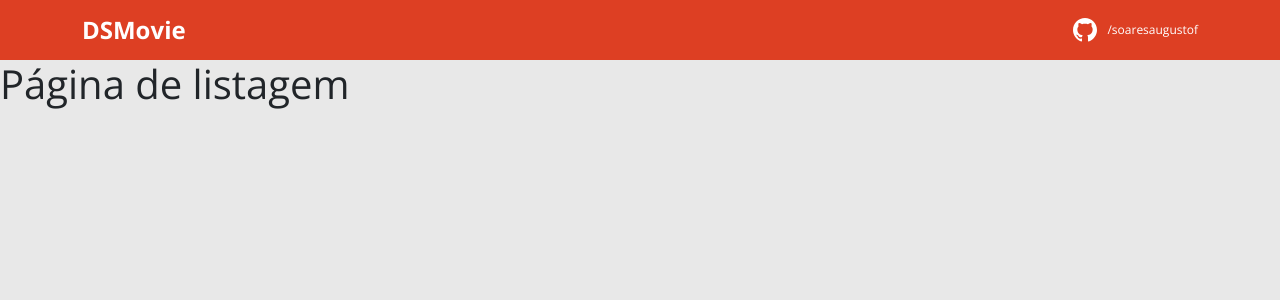
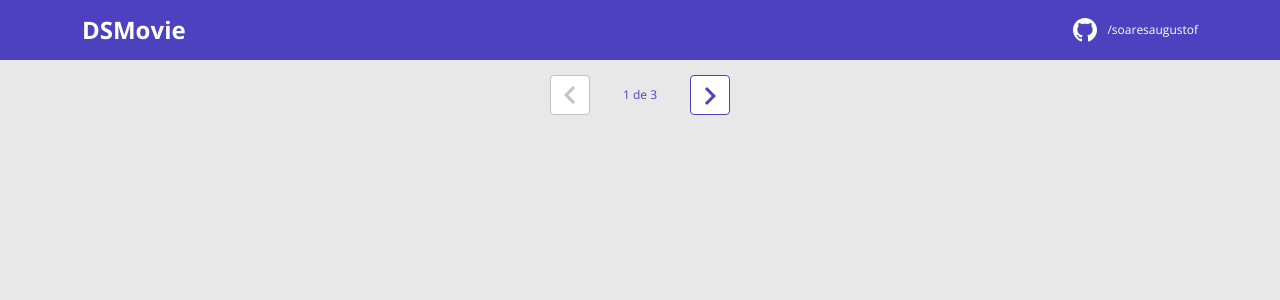
Before and after one commit to soaresaugustof/dsmovie, a React (Create React App) app in the folder frontend/: page / in a window 1280 px wide. Shown: the top 300 px of the page. Built offline with nearby package versions, Linux system fonts and the light colour scheme.

Commit message:
Pagination layout

```diff
--- /dev/null
+++ b/frontend/src/components/Pagination/index.tsx
@@ -0,0 +1,20 @@
+import { ReactComponent as Arrow} from 'assets/img/arrow.svg'
+import './styles.css'
+
+function Pagination() {
+    return (
+        <div className="dsmovie-pagination-container">
+            <div className="dsmovie-pagination-box">
+                <button className="dsmovie-pagination-button" disabled={true} >
+                    <Arrow />
+                </button>
+                <p>{`${1} de ${3}`}</p>
+                <button className="dsmovie-pagination-button" disabled={false} >
+                    <Arrow className="dsmovie-flip-horizontal" />
+                </button>
+            </div>
+        </div>
+    );
+};
+
+export default Pagination;
--- /dev/null
+++ b/frontend/src/components/Pagination/styles.css
@@ -0,0 +1,53 @@
+.dsmovie-pagination-container {
+    padding: 15px 0;
+    display: flex;
+    justify-content: center;
+    align-items: center;
+}
+
+.dsmovie-pagination-box {
+    width: 180px;
+    display: flex;
+    justify-content: space-between;
+    align-items: center;
+}
+
+.dsmovie-pagination-box form {
+    width: 100%;
+    display: flex;
+}
+
+.dsmovie-pagination-button {
+    width: 40px;
+    height: 40px;
+    border-radius: 4px;
+    background-color: #fff;
+    display: flex;
+    justify-content: center;
+    align-items: center;
+    border: 1px solid var(--color-primary);
+    cursor: pointer;
+}
+
+.dsmovie-pagination-button svg {
+    filter: brightness(0) saturate(100%) invert(26%) sepia(19%) saturate(7395%) hue-rotate(234deg) brightness(89%) contrast(92%);
+}
+
+.dsmovie-pagination-button:disabled {
+    border: 1px solid #c2c2c2;
+    cursor: unset;
+}
+
+.dsmovie-pagination-button:disabled svg {
+    filter: none;
+}
+
+.dsmovie-pagination-container p {
+    margin: 0;
+    font-size: 12px;
+    color: var(--color-primary);
+}
+
+.dsmovie-flip-horizontal {
+    transform: rotate(180deg);
+}
--- a/frontend/src/index.css
+++ b/frontend/src/index.css
@@ -1,7 +1,7 @@
 @import url('https://fonts.googleapis.com/css2?family=Open+Sans:wght@400;700&display=swap');
 
 :root {
-  --color-primary: #dd3f23;
+  --color-primary: #4D41C0;
 }
 
 * {
--- a/frontend/src/pages/Listing/index.tsx
+++ b/frontend/src/pages/Listing/index.tsx
@@ -1,6 +1,8 @@
+import Pagination from "components/Pagination";
+
 function Listing() {
     return (
-        <h1>Página de listagem</h1>
+        <Pagination />
     );
 }
 
```
Also changed, not shown: frontend/src/assets/img/arrow.svg (added).
